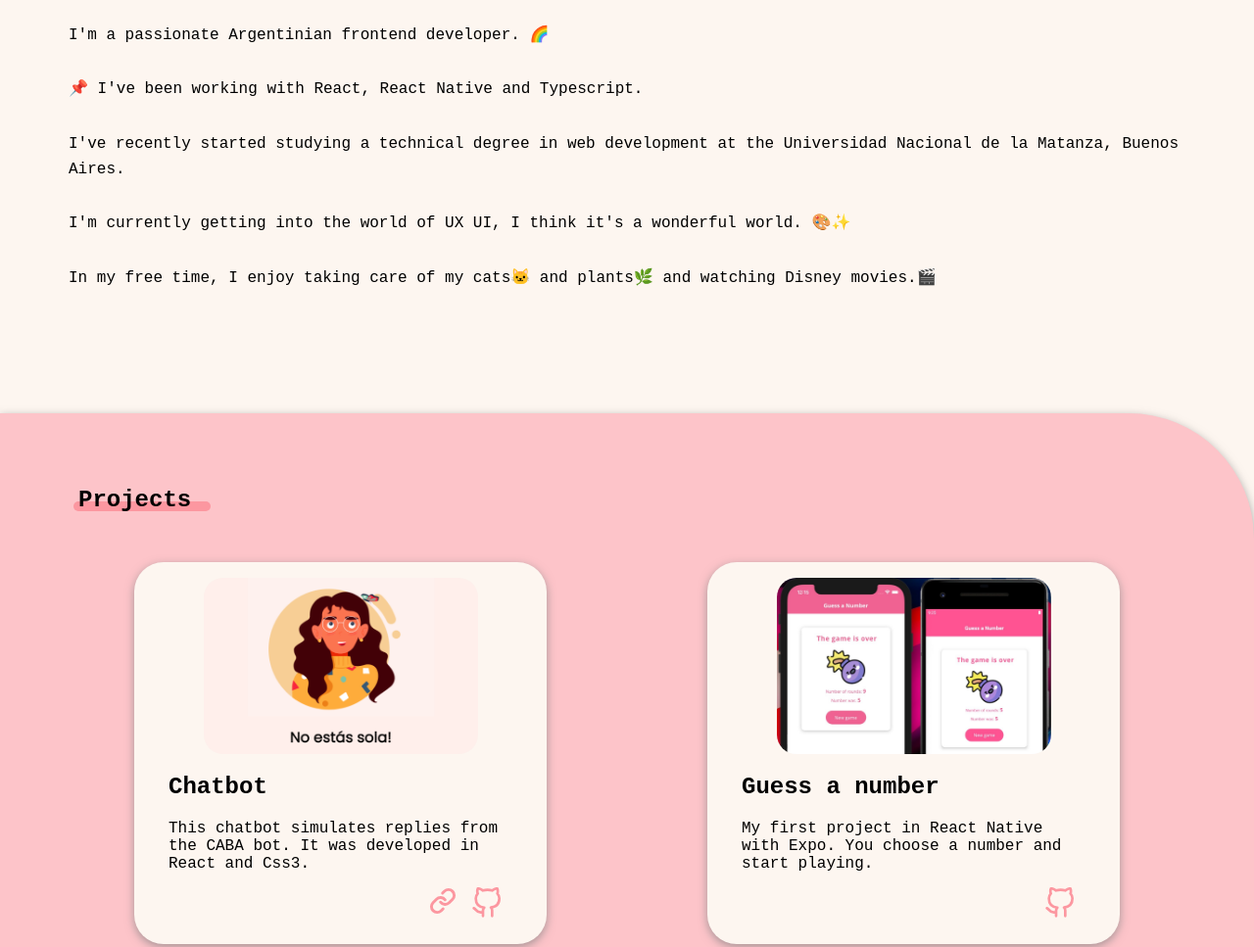
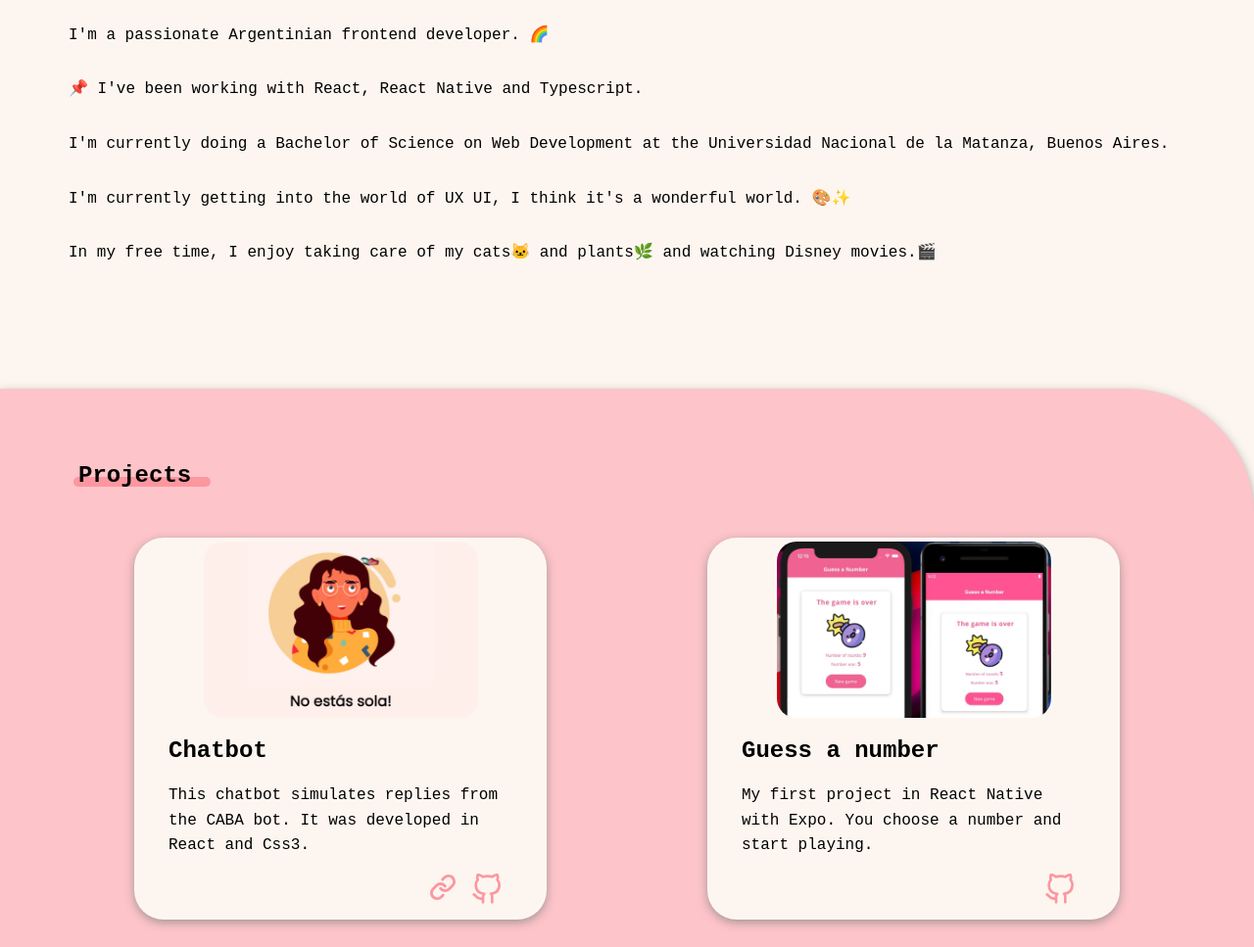
Before and after one commit to CarJou/my-portfolio, a plain HTML site: page index.html in a window 1280 px wide. Shown: the part 640-1607 px from the top of the page at 98% size. Drawn offline with nearby package versions, Linux system fonts and the light colour scheme; no server answers; a web font is replaced by a local one.

Commit message:
change p

```diff
--- a/index.html
+++ b/index.html
@@ -65,7 +65,8 @@
               <h1 class="title_sections">About me</h1>
               <p class="about_p">I'm a passionate Argentinian frontend developer. 🌈 </p>
                 <p class="about_p">📌 I've been working with React, React Native and Typescript.</p>
-                <p class="about_p">I've recently started studying a technical degree in web development at the Universidad Nacional de la Matanza, Buenos Aires.</p>
+                <p class="about_p">
+                  I'm currently doing a Bachelor of Science on Web Development at the Universidad Nacional de la Matanza, Buenos Aires.</p>
                 <p class="about_p">I'm currently getting into the world of UX UI, I think it's a wonderful world. 🎨✨</p>
                 <p class="about_p">In my free time, I enjoy taking care of my cats🐱 and plants🌿 and watching Disney movies.🎬
               </p>
--- a/sass/_sections.scss
+++ b/sass/_sections.scss
@@ -89,9 +89,9 @@
     }
   }
 }
-
 .p_card {
   margin: 0 0 10px 0;
+  line-height: 1.6;
 }
 .more_view {
   font-size: 16px;
```
Also changed, not shown: sass/style.css, 1 other file.
